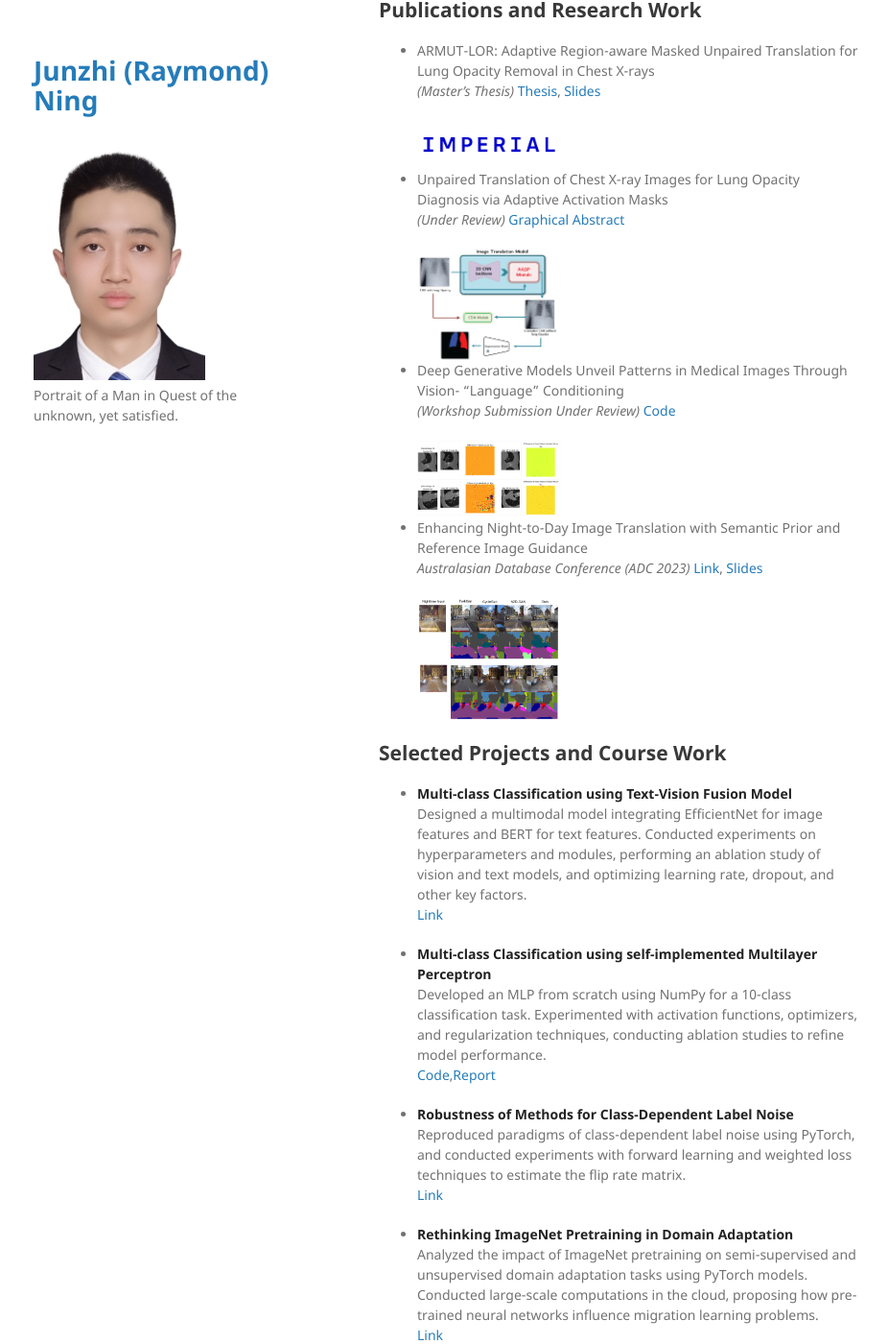
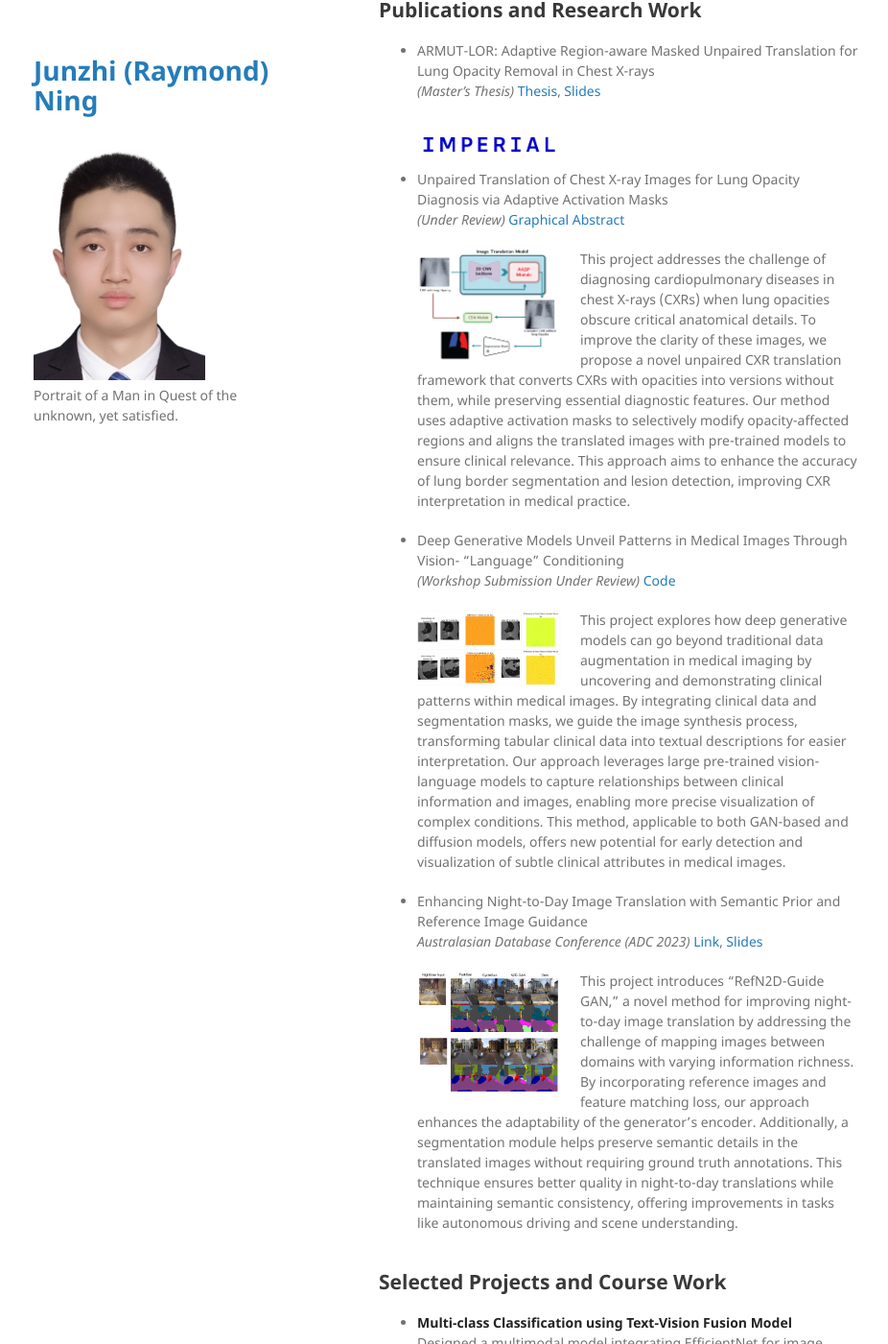
Before and after one commit to junzhin/junzhin-homepage, a Jekyll site: the page built from index.md, in a window 1280 px wide and 1400 px high, scrolled down 1081 px. Shown: the whole window at 96% size, without its empty margins (175-1101 px from the left). Built offline with Jekyll 4.4.1, drawn with Linux system fonts in a browser that asks for light colours.

Commit message:
Update the content

```diff
--- a/index.md
+++ b/index.md
@@ -63,12 +63,17 @@ _"Positivity is the essence of progress. In every challenge, I see an opportunit
 
   <img src="/junzhin-homepage/assets/img/image-3.png" alt="Unpaired Translation" style="float: left; margin-right: 20px; width: 150px;">
 
+  This project addresses the challenge of diagnosing cardiopulmonary diseases in chest X-rays (CXRs) when lung opacities obscure critical anatomical details. To improve the clarity of these images, we propose a novel unpaired CXR translation framework that converts CXRs with opacities into versions without them, while preserving essential diagnostic features. Our method uses adaptive activation masks to selectively modify opacity-affected regions and aligns the translated images with pre-trained models to ensure clinical relevance. This approach aims to enhance the accuracy of lung border segmentation and lesion detection, improving CXR interpretation in medical practice.
+
   <div style="clear: both;"></div>
+
 
 - Deep Generative Models Unveil Patterns in Medical Images Through Vision- “Language” Conditioning
   _(Workshop Submission Under Review)_ [Code](https://anonymous.4open.science/r/3D-Mask2CT_MedImaging-8C75)
 
   <img src="/junzhin-homepage/assets/img/image-1.png" alt="Deep Generative Models" style="float: left; margin-right: 20px; width: 150px;">
+
+  This project explores how deep generative models can go beyond traditional data augmentation in medical imaging by uncovering and demonstrating clinical patterns within medical images. By integrating clinical data and segmentation masks, we guide the image synthesis process, transforming tabular clinical data into textual descriptions for easier interpretation. Our approach leverages large pre-trained vision-language models to capture relationships between clinical information and images, enabling more precise visualization of complex conditions. This method, applicable to both GAN-based and diffusion models, offers new potential for early detection and visualization of subtle clinical attributes in medical images.
 
   <div style="clear: both;"></div>
 
@@ -76,6 +81,8 @@ _"Positivity is the essence of progress. In every challenge, I see an opportunit
   _Australasian Database Conference (ADC 2023)_ [Link](https://link.springer.com/chapter/10.1007/978-3-031-47843-7_12), [Slides](https://drive.google.com/file/d/1gfHnrjvkWIF_IKdZ749TUwpAdwDYwy05/view?usp=drive_link)
 
   <img src="/junzhin-homepage/assets/img/image.png" alt="Night-to-Day Image Translation" style="float: left; margin-right: 20px; width: 150px;">
+
+  This project introduces "RefN2D-Guide GAN," a novel method for improving night-to-day image translation by addressing the challenge of mapping images between domains with varying information richness. By incorporating reference images and feature matching loss, our approach enhances the adaptability of the generator's encoder. Additionally, a segmentation module helps preserve semantic details in the translated images without requiring ground truth annotations. This technique ensures better quality in night-to-day translations while maintaining semantic consistency, offering improvements in tasks like autonomous driving and scene understanding.
 
   <div style="clear: both;"></div>
 
```
